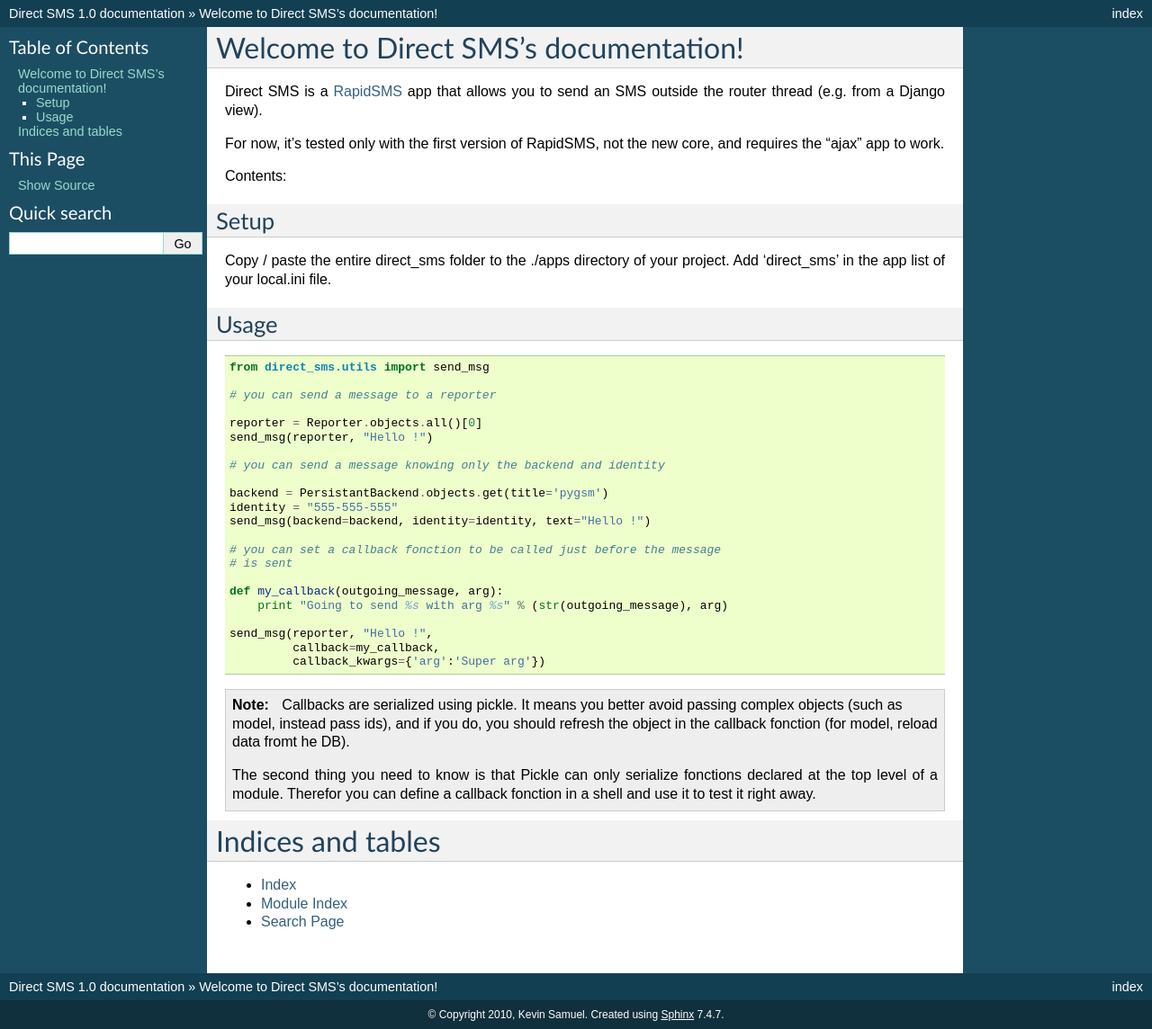
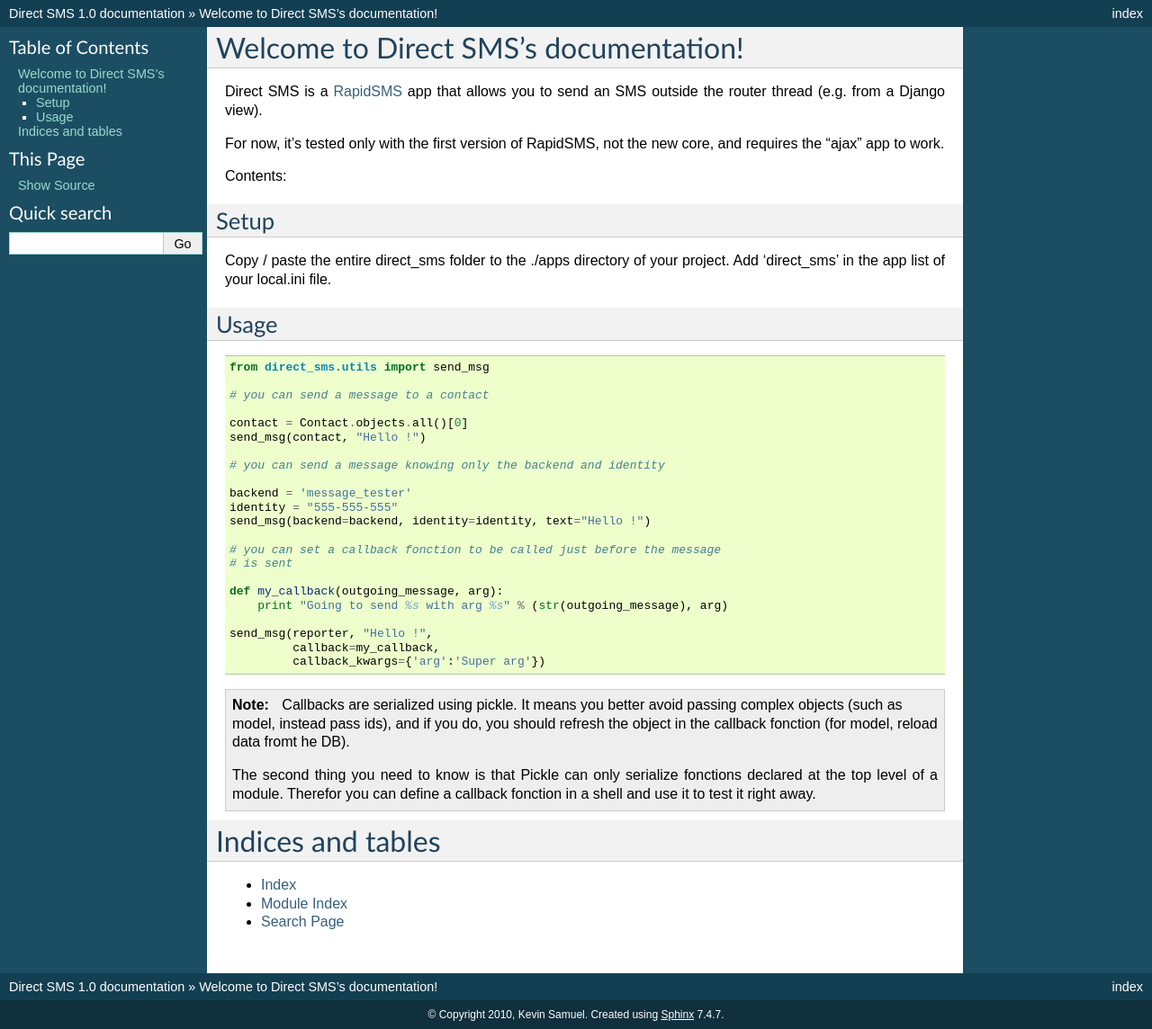
Before and after one commit to rgaudin/Direct-SMS, a Sphinx documentation site: the page built from doc/source/index.rst, in a window 1280 px wide. Shown: the whole page at 90% size. Built offline with Sphinx 7.4.7, drawn with Linux system fonts in a browser that asks for light colours.

Commit message:
Forgot to update the doc. Fixed

```diff
--- a/doc/source/index.rst
+++ b/doc/source/index.rst
@@ -30,14 +30,14 @@
 
     from direct_sms.utils import send_msg
 
-    # you can send a message to a reporter
+    # you can send a message to a contact
 
-    reporter = Reporter.objects.all()[0]
-    send_msg(reporter, "Hello !")
+    contact = Contact.objects.all()[0]
+    send_msg(contact, "Hello !")
 
     # you can send a message knowing only the backend and identity
 
-    backend = PersistantBackend.objects.get(title='pygsm')
+    backend = 'message_tester'
     identity = "555-555-555"
     send_msg(backend=backend, identity=identity, text="Hello !")
 
```
